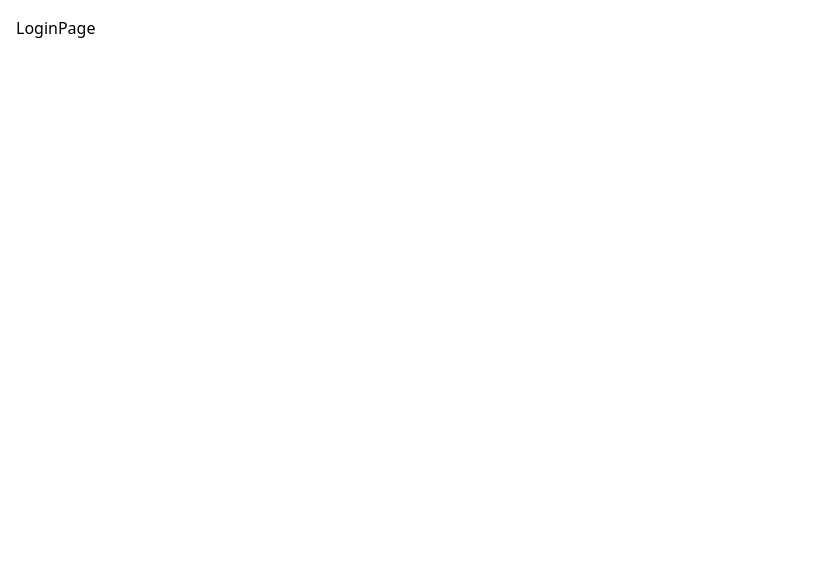
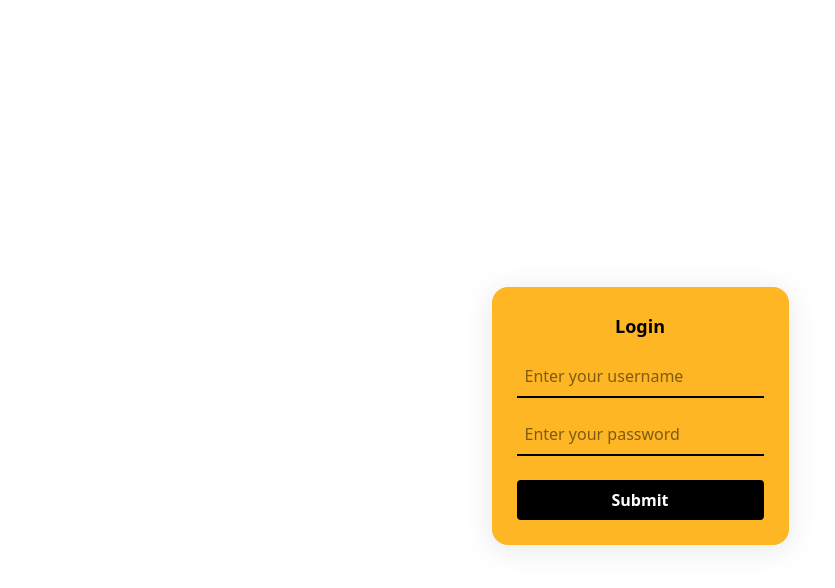
Before and after one commit to justkif/QR-Frontend, a React (Vite) app: page /login in a window 1280 px wide. Shown: the top 588 px of the page, without its empty margins (0-835 px from the left). Built offline with nearby package versions, Linux system fonts and the light colour scheme.

Commit message:
[CREATE] LoginPage

```diff
--- a/src/App.css
+++ b/src/App.css
@@ -1 +1,13 @@
 @import 'tailwindcss';
+
+.loadingColor {
+  border-color: rgba(254, 182, 36, 1);
+  border-top-color: white;
+}
+
+.loginColor {
+  background: rgba(254, 182, 36, 1);
+  border-radius: 16px;
+  box-shadow: 0 4px 30px rgba(0, 0, 0, 0.1);
+  border: 1px solid rgba(254, 182, 36, 0.3);
+}
--- /dev/null
+++ b/src/components/LineInputComponent.jsx
@@ -0,0 +1,14 @@
+export default function LineInputComponent({ type, value, setValue, placeholder }) {
+    return (
+        <div className='border-b-2 border-b-black'>
+            <input
+                type={`${type}`}
+                value={value}
+                onChange={(e) => setValue(e.target.value)}
+                className='p-2 mt-4 outline-none'
+                placeholder={`${placeholder}`}
+                required
+            />
+        </div>
+    );
+}
--- /dev/null
+++ b/src/components/LoadingComponent.jsx
@@ -0,0 +1,7 @@
+export default function LoadingComponent() {
+    return (
+        <div className='fixed top-0 left-0 w-full h-full bg-white flex justify-center items-center'>
+            <div className='border-5 border-t-5 loadingColor rounded-full w-30 h-30 animate-spin'></div>
+        </div>
+    );
+}
--- /dev/null
+++ b/src/components/NotificationComponent.jsx
@@ -0,0 +1,12 @@
+export default function NotificationComponent({ type, visible, message }) {
+  return (
+    <div
+      className={`absolute top-15 left-1/2 -translate-x-1/2 px-4 py-3 rounded shadow-md
+        z-20 w-auto text-center transition-all duration-300 font-semibold
+        ${visible ? 'opacity-100 scale-100' : 'opacity-0 scale-95'}
+        ${type === 'error' ? 'bg-red-100 text-red-800' : 'bg-green-100 text-green-800'}
+      `}
+    >{message}
+    </div>
+  );
+}
--- /dev/null
+++ b/src/components/SubmitButtonComponent.jsx
@@ -0,0 +1,9 @@
+export default function SubmitButtonComponent() {
+    return (
+        <button
+            type='submit'
+            className='w-full py-2 bg-black text-white font-semibold rounded mt-6'
+        >Submit
+        </button>
+    );
+}
--- a/src/features/auth/LoginPage.jsx
+++ b/src/features/auth/LoginPage.jsx
@@ -1,3 +1,39 @@
+import useLogin from './hooks/useLogin';
+import LineInputComponent from '../../components/LineInputComponent';
+import SubmitButtonComponent from '../../components/SubmitButtonComponent';
+
 export default function LoginPage() {
-    return 'LoginPage';
+    const {
+        username,
+        setUsername,
+        password,
+        setPassword,
+        Loading,
+        Notification,
+        handleLogin
+    } = useLogin();
+    return (
+        <div className='flex items-center justify-center h-screen'>
+            <div className='loginColor p-6'>
+                <h2 className='text-center text-lg font-semibold'>Login</h2>
+                <form onSubmit={handleLogin}>
+                    <LineInputComponent
+                        type={'text'}
+                        value={username}
+                        setValue={setUsername}
+                        placeholder={'Enter your username'}
+                    />
+                    <LineInputComponent
+                        type={'password'}
+                        value={password}
+                        setValue={setPassword}
+                        placeholder={'Enter your password'}
+                    />
+                    <SubmitButtonComponent />
+                </form>
+            </div>
+            {Loading()}
+            {Notification()}
+        </div>
+    );
 }
--- /dev/null
+++ b/src/features/auth/apis/loginUser.jsx
@@ -0,0 +1,14 @@
+export default async function loginUser(username, password) {
+    const backendUrl = import.meta.env.VITE_BACKEND_URL;
+    try {
+        const response = await fetch(`${backendUrl}/user/login`, {
+            method: 'POST',
+            headers: { 'Content-Type': 'application/json' },
+            body: JSON.stringify({ username, password })
+        });
+        if (!response.ok) throw new Error(await response.json());
+        return await response.json();
+    } catch (err) {
+        throw err.message;
+    }
+}
--- /dev/null
+++ b/src/features/auth/hooks/useLogin.jsx
@@ -0,0 +1,34 @@
+import { useState } from 'react';
+import { useNavigate } from 'react-router-dom';
+import loginUser from '../apis/loginUser';
+import useLoading from '../../../hooks/useLoading';
+import useNotification from '../../../hooks/useNotification';
+
+export default function useLogin() {
+    const { showLoading, hideLoading, Loading } = useLoading();
+    const { notify, Notification } = useNotification();
+    const [username, setUsername] = useState('');
+    const [password, setPassword] = useState('');
+    const navigate = useNavigate();
+    const handleLogin = async (event) => {
+        event.preventDefault();
+        try {
+            showLoading();
+            localStorage.setItem('token', await loginUser(username, password));
+            navigate(`/`);
+        } catch (err) {
+            notify({ error: err });
+        } finally {
+            hideLoading();
+        }
+    }
+    return {
+        username,
+        setUsername,
+        password,
+        setPassword,
+        Loading,
+        Notification,
+        handleLogin
+    }
+}
--- /dev/null
+++ b/src/hooks/useLoading.jsx
@@ -0,0 +1,10 @@
+import { useState } from 'react';
+import LoadingComponent from '../components/LoadingComponent';
+
+export default function useLoading() {
+    const [loading, setLoading] = useState(false);
+    const showLoading = () => setLoading(true);
+    const hideLoading = () => setLoading(false);
+    const Loading = () => loading ? <LoadingComponent /> : null;
+    return { showLoading, hideLoading, Loading }
+}
--- /dev/null
+++ b/src/hooks/useNotification.jsx
@@ -0,0 +1,31 @@
+import { useState, useRef } from 'react';
+import NotificationComponent from '../components/NotificationComponent';
+
+export default function useNotification() {
+    const [type, setType] = useState('');
+    const [message, setMessage] = useState('');
+    const [render, setRender] = useState(false);
+    const [visible, setVisible] = useState(false);
+    const showTimeout = useRef(null);
+    const hideTimeout = useRef(null);
+    const unmountTimeout = useRef(null);
+    const clearTimers = () => {
+        clearTimeout(showTimeout.current);
+        clearTimeout(hideTimeout.current);
+        clearTimeout(unmountTimeout.current);
+    }
+    const notify = ({ error, success }) => {
+        if (!error && !success) return;
+        clearTimers();
+        setType(error ? 'error' : 'success');
+        setMessage(error || success);
+        setRender(true);
+        showTimeout.current = setTimeout(() => setVisible(true), 10);
+        hideTimeout.current = setTimeout(() => setVisible(false), 2000);
+        unmountTimeout.current = setTimeout(() => setRender(false), 2200);
+    }
+    const Notification = () => render ?
+        <NotificationComponent type={type} visible={visible} message={message} />
+    : null;
+    return { notify, Notification }
+}
```
